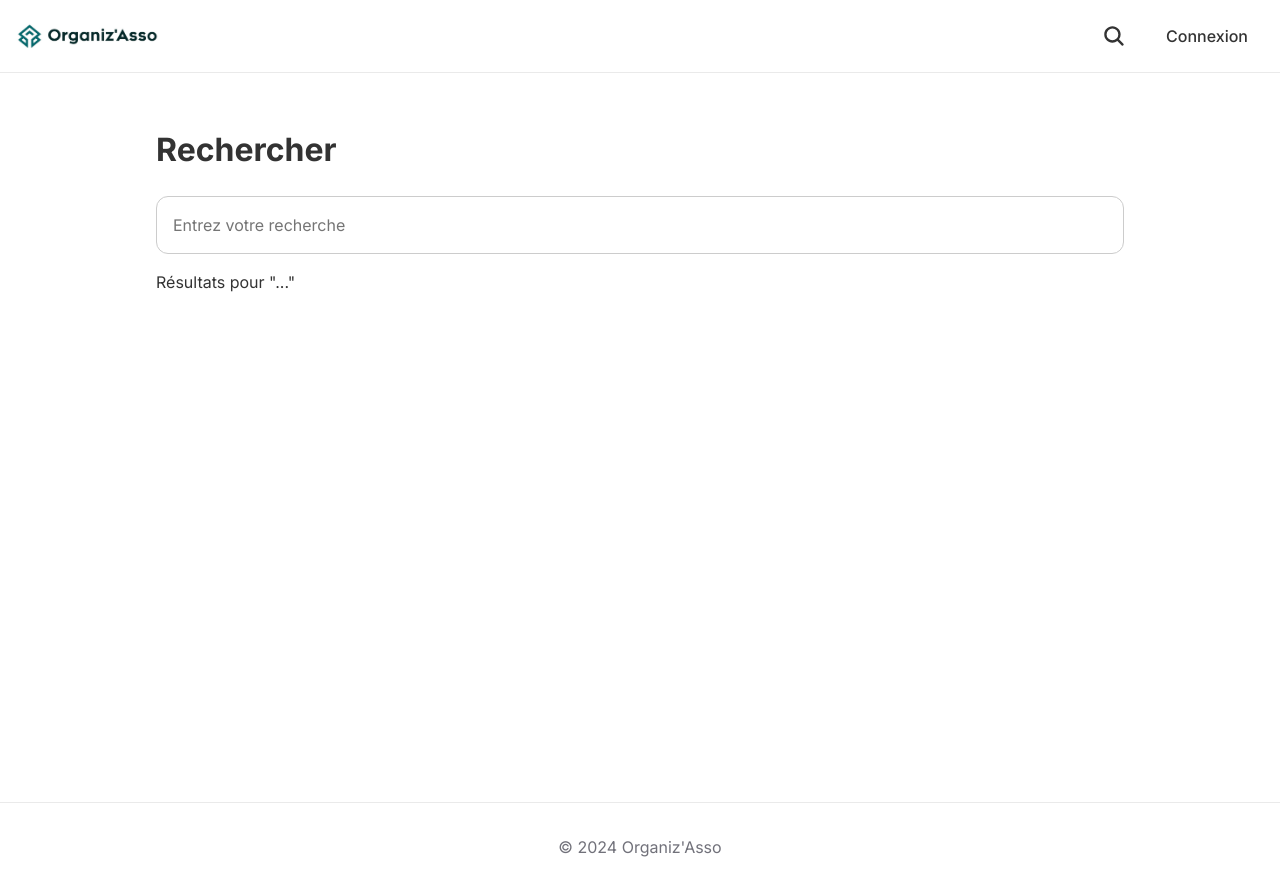
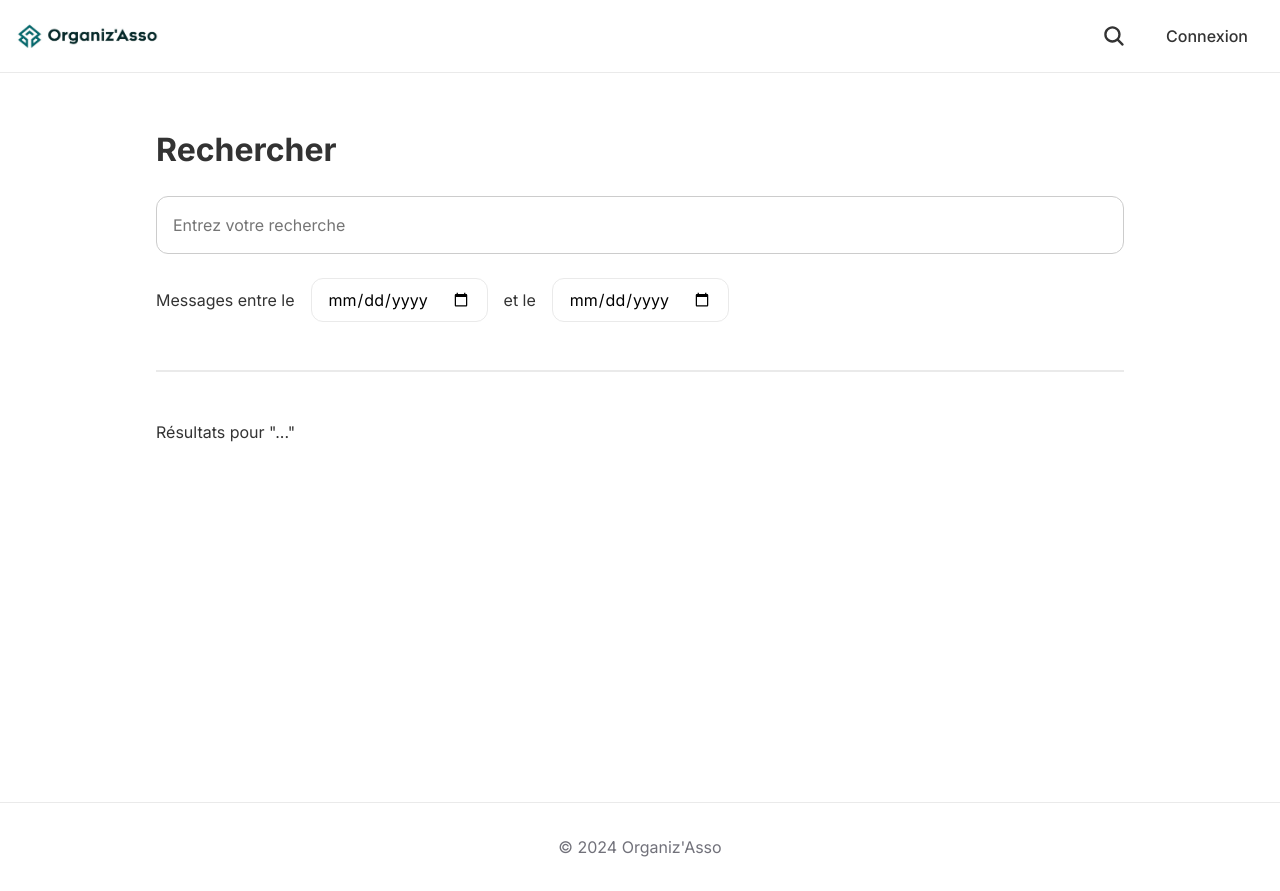
Before and after one commit to axeelz/organizasso, a React (Vite) app: page /search in a window 1280 px wide. Built offline with nearby package versions, Linux system fonts and the light colour scheme; the HTML template or start-up script is replaced by a standard one.

Commit message:
design, fix link messages, add filter search, messageslist on profile, admin page

```diff
--- a/src/App.jsx
+++ b/src/App.jsx
@@ -9,6 +9,7 @@ import Search from "./pages/Search.jsx";
 import ForumOuvert from "./pages/ForumOuvert.jsx";
 import ForumFerme from "./pages/ForumFerme.jsx";
 import { useState } from "react";
+import Admin from "./pages/Admin.jsx";
 
 const App = () => {
   const [isLoggedIn, setIsLoggedIn] = useState(false);
@@ -24,6 +25,7 @@ const App = () => {
           <Route path="search" element={<Search />} />
           <Route path="forum-ouvert" element={<ForumOuvert />} />
           <Route path="forum-ferme" element={<ForumFerme />} />
+          <Route path="admin" element={<Admin />} />
 
           <Route path="*" element={<NotFound />} />
         </Route>
--- a/src/components/AskToLogin.module.css
+++ b/src/components/AskToLogin.module.css
@@ -10,12 +10,12 @@
   flex-direction: column;
   align-items: center;
   justify-content: center;
-  gap: 1rem;
+  gap: 1.5rem;
   padding: 1rem;
 }
 
 .container h1 {
-  font-size: 1.5rem;
+  font-size: 2rem;
   font-weight: 600;
   letter-spacing: 1px;
   margin: 0;
@@ -26,7 +26,7 @@
   color: var(--text-muted);
   max-width: 450px;
   font-weight: 500;
-  font-size: 1.15rem;
+  font-size: 1.25rem;
 }
 
 .link {
--- a/src/components/Message.jsx
+++ b/src/components/Message.jsx
@@ -13,7 +13,7 @@ const Message = ({ message }) => {
   return (
     <div key={message.id} className={styles.message}>
       <div className={styles.messageHeader}>
-        <Link to={`profile/${message.username}`} className={styles.username}>
+        <Link to={`/profile/${message.username}`} className={styles.username}>
           @{message.username}
           {message.isAdmin && <RiVerifiedBadgeFill />}
         </Link>
--- a/src/components/MessagesList.jsx
+++ b/src/components/MessagesList.jsx
@@ -18,7 +18,12 @@ const MessagesList = ({
       content: "This is the second message",
     },
   ],
+  username,
 }) => {
+  if (username) {
+    messages = messages.filter((message) => message.username === username);
+  }
+
   return (
     <section className={styles.messagesList}>
       {messages.map((message) => (
--- /dev/null
+++ b/src/pages/Admin.jsx
@@ -0,0 +1,9 @@
+const Admin = () => {
+  return (
+    <main>
+      <h1>Panneau d'administration</h1>
+    </main>
+  );
+};
+
+export default Admin;
--- a/src/pages/Profile.jsx
+++ b/src/pages/Profile.jsx
@@ -1,4 +1,5 @@
 import { useParams } from "react-router-dom";
+import MessagesList from "../components/MessagesList";
 
 const Profile = () => {
   const { username } = useParams();
@@ -6,6 +7,7 @@ const Profile = () => {
   return (
     <main>
       <h1>Profil de {username}</h1>
+      <MessagesList username={username} />
     </main>
   );
 };
--- a/src/pages/Search.jsx
+++ b/src/pages/Search.jsx
@@ -14,6 +14,16 @@ const Search = () => {
         value={query}
         onChange={(e) => setQuery(e.target.value)}
       />
+
+      <div className={styles.filters}>
+        <span>Messages entre le</span>
+        <input type="date" />
+        <span>et le</span>
+        <input type="date" />
+      </div>
+
+      <hr className={styles.separator} />
+
       <p>Résultats pour "{query || "..."}"</p>
     </main>
   );
--- a/src/pages/Search.module.css
+++ b/src/pages/Search.module.css
@@ -4,3 +4,20 @@
   border: 1px solid #ccc;
   border-radius: var(--border-radius);
 }
+
+.filters {
+  display: flex;
+  align-items: center;
+  gap: 1rem;
+  margin-top: 1.5rem;
+  flex-wrap: wrap;
+}
+
+.filters input[type="date"] {
+  border: var(--border);
+}
+
+.separator {
+  margin: 3rem 0;
+  border: var(--border);
+}
```
